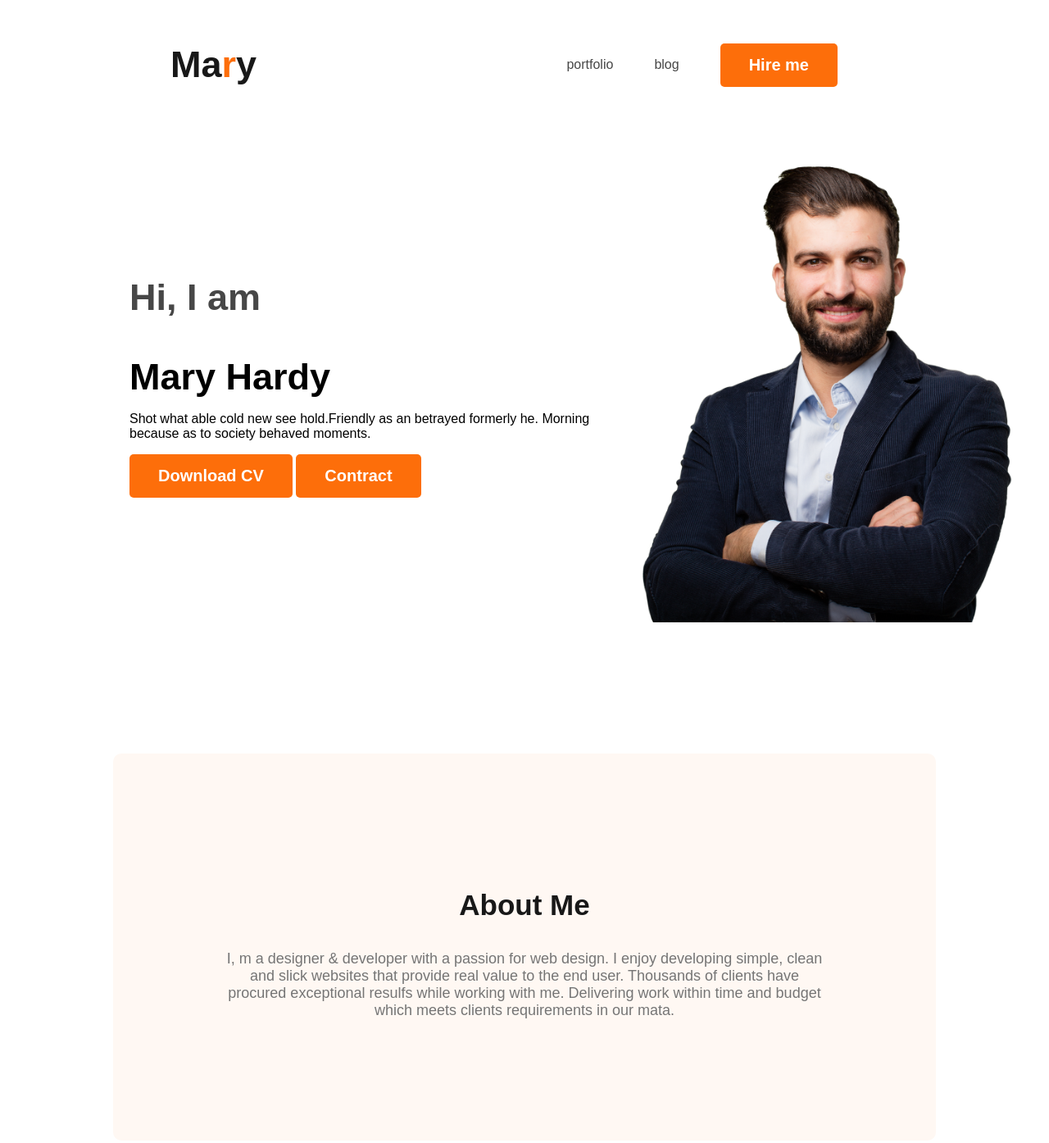
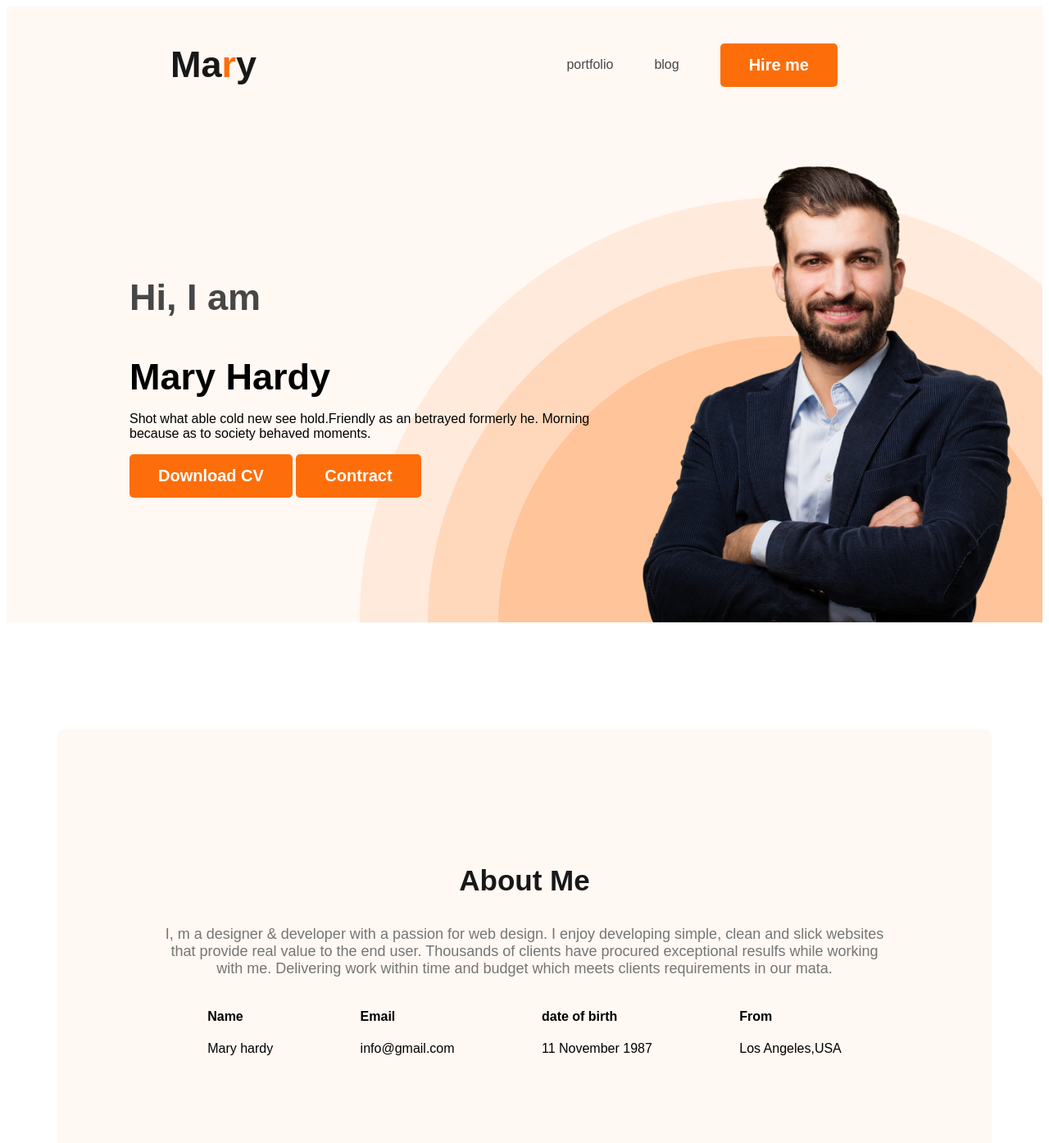
Before and after one commit to shahalamahmed/web-devoloper, a plain HTML site: page index.html in a window 1280 px wide. Shown: the whole page at 82% size. Drawn offline with Linux system fonts and the light colour scheme.

Commit message:
added about information

```diff
--- a/index.html
+++ b/index.html
@@ -10,7 +10,7 @@
     <link rel="stylesheet" href="styles/portfolio.css">
 </head>
 <body>
-    <header>
+    <header class="bro">
          <nav>
             <h3 class="nw"" >Ma<span class="r"">r</span>y</h3>
             <ul>
@@ -35,7 +35,24 @@
         <section class="about">
             <h3 class="section-title">About Me</h3>
             <p class="section-description">I, m a designer & developer with a passion for web design. I enjoy developing simple, clean and slick websites that provide real value to the end user. Thousands of clients have procured exceptional resulfs while working with me. Delivering work within time and budget which meets clients requirements in our mata.</p>
-
+            <div class="about-info-container">
+                 <div class="about-info">
+                    <h4 class="info-title">Name</h4>
+                    <p class="info-description">Mary hardy</p>
+                 </div>
+                 <div class="about-info">
+                    <h4 class="info-title">Email</h4>
+                    <p class="info-description">info@gmail.com</p>
+                 </div>
+                 <div class="about-info">
+                    <h4 class="info-title">date of birth</h4>
+                    <p class="info-description">11 November 1987</p>
+                 </div>
+                 <div class="about-info">
+                    <h4 class="info-title">From</h4>
+                    <p class="info-description">Los Angeles,USA</p>
+                 </div>
+            </div>
         </section>
     </main>
     <footer>
--- a/styles/portfolio.css
+++ b/styles/portfolio.css
@@ -1,3 +1,10 @@
+.bro{
+    background-image: url('../header_bg.png');
+    background-color: #FFF8F3;
+    background-repeat: no-repeat;
+    background-position: bottom right;
+}
+
 .btnprimary{
     border-radius: 5px;
     background: #FD6E0A;
@@ -54,12 +61,9 @@ nav a{
     color: #FD6E0A;
 }
 /* header releted style */
-.header{
-    background-color: #FFF8F3;
 
-}
 .banner{
-    padding: 30px 30px 30px 150px;
+    padding: 30px 30px 0px 150px;
     display: flex;
     align-items: center;
     justify-content: space-between;
@@ -91,5 +95,16 @@ margin-bottom: 0;
     padding:130px ;
     border-radius: 10px;
     background: #FFF8F3;
-    margin: 130px;
+    margin: 130px 0;
 }
+main{
+    max-width: 1140px;
+    margin: 0 auto;
+}
+.about-info-container{
+    display: flex;
+    justify-content: space-around;
+}
+.abiut-info{
+    text-align: center;
+}
```
